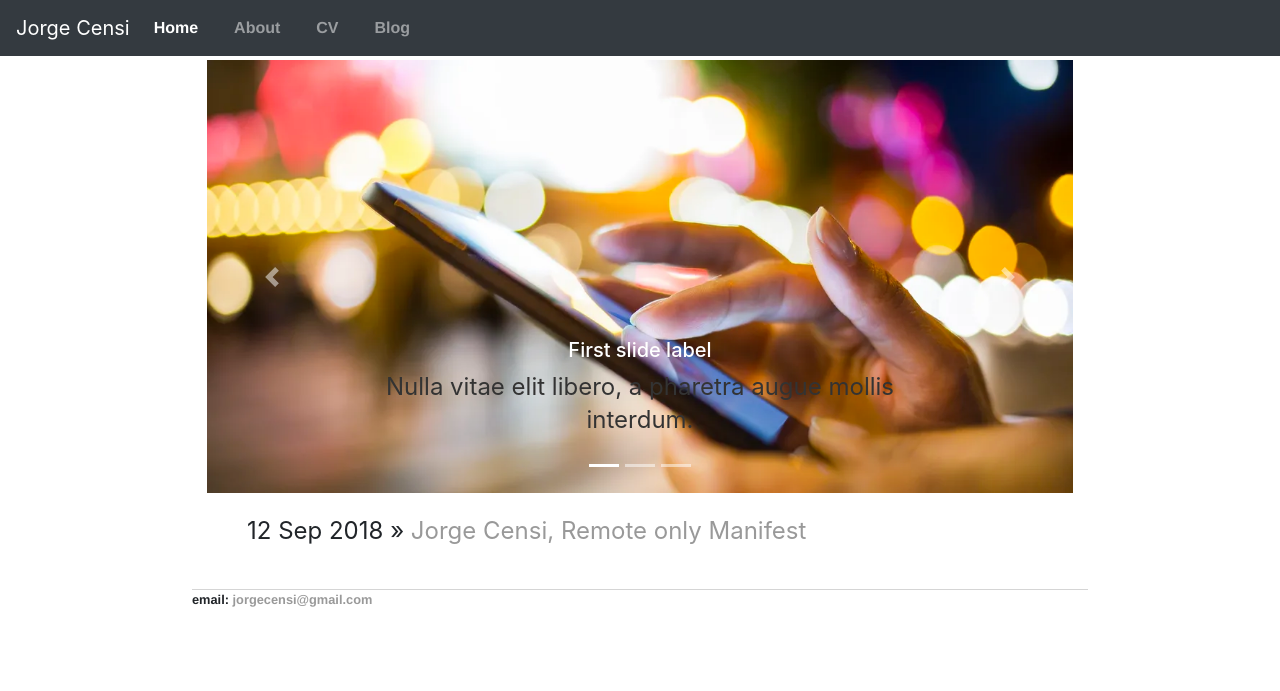
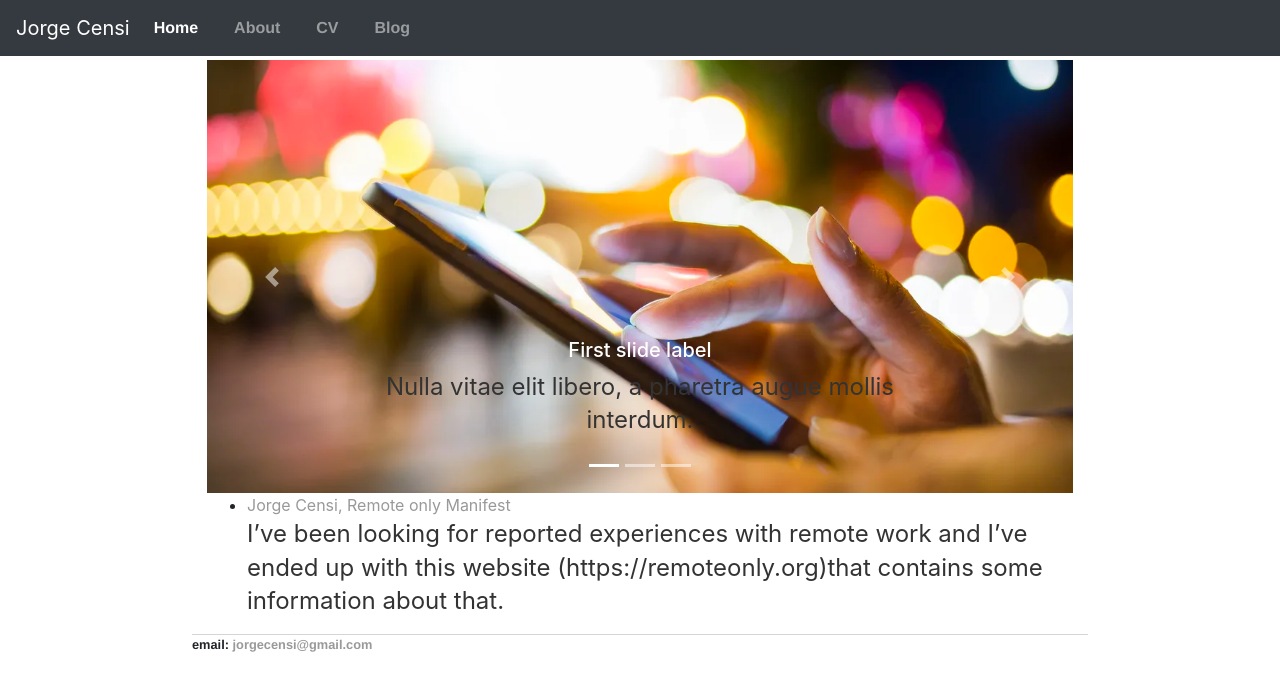
Before and after one commit to jorgecensi/jorgecensi.github.io, a Jekyll site: the page built from index.html, in a window 1280 px wide. Shown: the top 691 px of the page. Built offline with Jekyll 4.4.1, drawn with Linux system fonts in a browser that asks for light colours.

Commit message:
post snippet on home page

```diff
--- a/_posts/2018-09-12-remote-only-manifest.md
+++ b/_posts/2018-09-12-remote-only-manifest.md
@@ -2,6 +2,7 @@
 layout: post
 title: "Jorge Censi, Remote only Manifest"
 date: 2018-09-12
+tags: [remote]
 ---
 
 I've been looking for reported experiences with remote work and I've ended up with this website (https://remoteonly.org)that contains some information about that.
--- a/index.html
+++ b/index.html
@@ -43,8 +43,11 @@ title: Jorge Censi
     </div>
 </div>
 
-<ul class="posts">
-    {% for post in site.posts %}
-        <li><span>{{ post.date | date_to_string }}</span> » <a href="{{ post.url }}" title="{{ post.title }}">{{ post.title }}</a></li>
-    {% endfor %}
-</ul>
+<ul>
+        {% for post in site.posts %}
+          <li>
+            <a href="{{ post.url }}">{{ post.title }}</a>
+            {{ post.excerpt }}
+          </li>
+        {% endfor %}
+      </ul>
```
